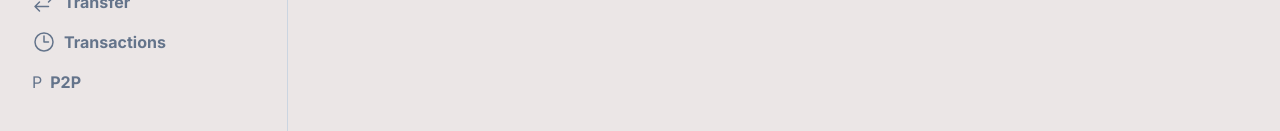
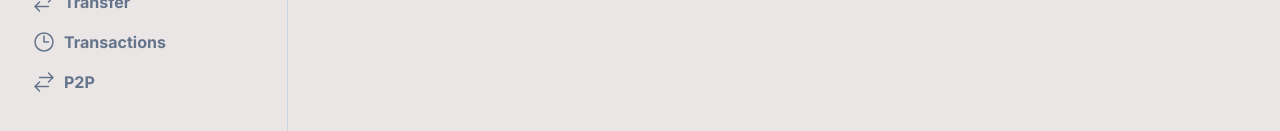
Before and after one commit to devxshubham/TransactEase, a Next.js app in the folder apps/user-app/: page /dashboard in a window 1280 px wide. Shown: the part 227-358 px from the top of the page. Built offline with nearby package versions, Linux system fonts and the light colour scheme; no server answers.

Commit message:
adding readme

```diff
--- a/apps/user-app/app/(dashboard)/layout.tsx
+++ b/apps/user-app/app/(dashboard)/layout.tsx
@@ -12,7 +12,7 @@ export default function Layout({
                 <Sidebar href={"/dashboard"} icon={<HomeIcon />} title="Home" />
                 <Sidebar href={"/transfer"} icon={<TransferIcon />} title="Transfer" />
                 <Sidebar href={"/transactions"} icon={<TransactionsIcon />} title="Transactions" />
-                <Sidebar href={"/p2p"} icon={<div>P</div>} title="P2P" />
+                <Sidebar href={"/p2p"} icon={<P2P/>} title="P2P" />
             </div>
         </div>
             {children}
@@ -38,3 +38,9 @@ function TransactionsIcon() {
   </svg>
 
 }
+function P2P() {
+    return <svg xmlns="http://www.w3.org/2000/svg" fill="none" viewBox="0 0 24 24" strokeWidth={1.5} stroke="currentColor" className="size-6">
+    <path strokeLinecap="round" strokeLinejoin="round" d="M7.5 21 3 16.5m0 0L7.5 12M3 16.5h13.5m0-13.5L21 7.5m0 0L16.5 12M21 7.5H7.5" />
+  </svg>
+
+}
```
Also changed, not shown: 1 other file (tests, documents, lock files or other folders).
